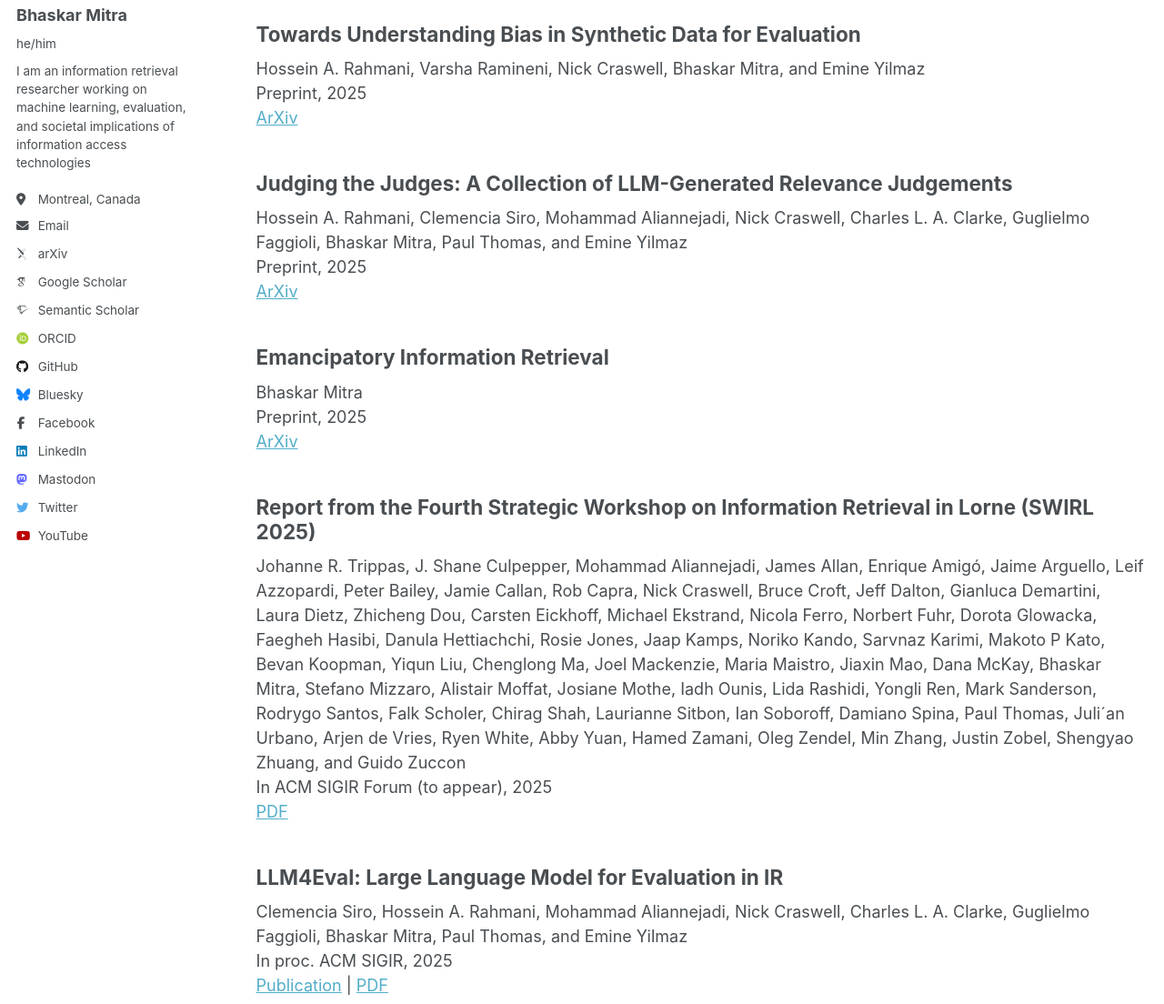
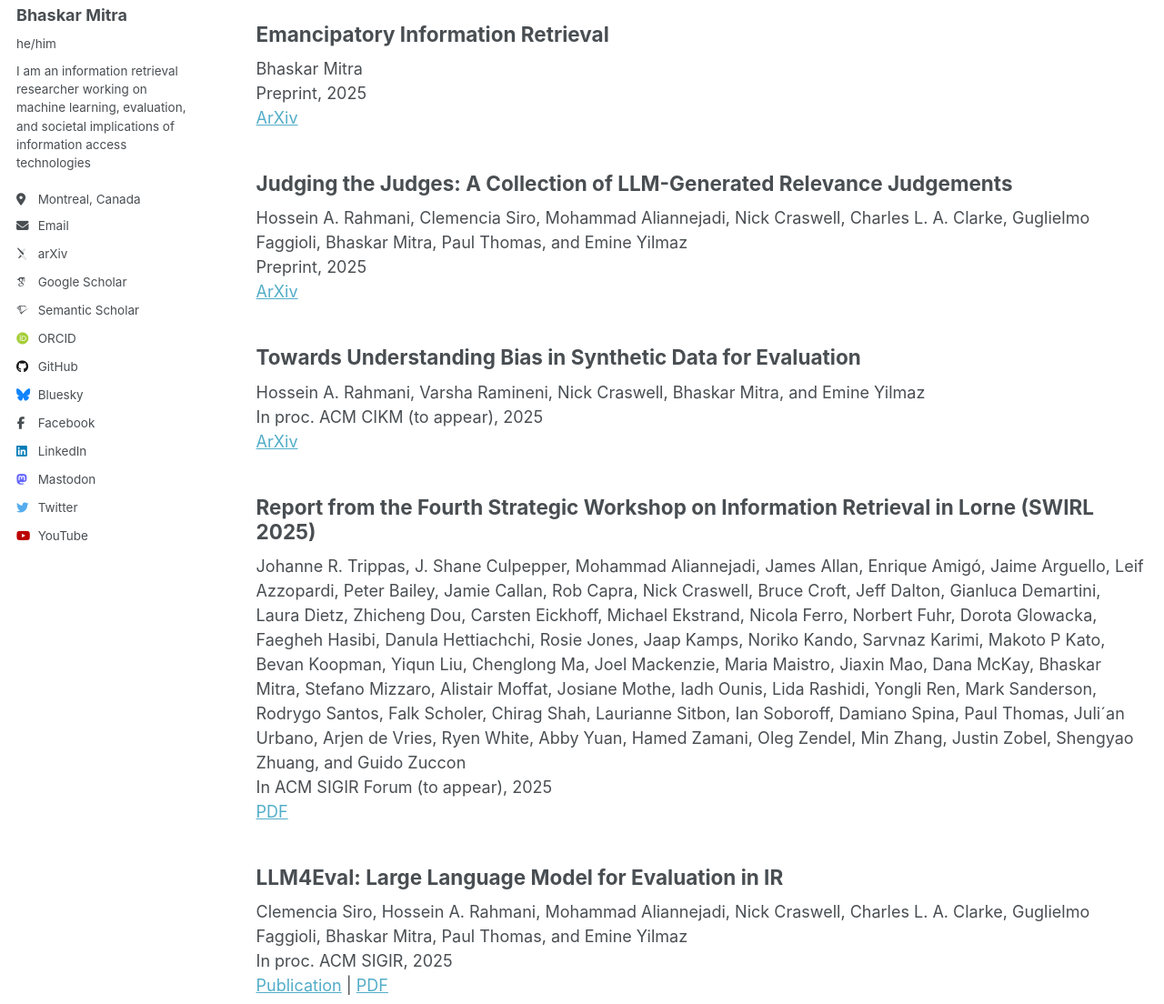
Before and after one commit to bhaskar-mitra/bhaskar-mitra.github.io, a Jekyll site: the page built from _pages/publications.html, in a window 1280 px wide and 1400 px high, cut to the strip 296-1400 px from the top of the window. Shown: the whole strip at 91% size. Built offline with Jekyll 4.4.1, drawn with Linux system fonts in a browser that asks for light colours; some web fonts are replaced; some of the changed lines change nothing that is shown; some of the changed text lies outside the part shown.

Commit message:
Update publications.html

```diff
--- a/_pages/publications.html
+++ b/_pages/publications.html
@@ -16,10 +16,10 @@ author_profile: true
 <hr />
 <div class="list__item">
   <article class="archive__item" itemscope itemtype="http://schema.org/CreativeWork">
-    <h2>Towards Understanding Bias in Synthetic Data for Evaluation</h2>
-    Hossein A. Rahmani, Varsha Ramineni, Nick Craswell, Bhaskar Mitra, and Emine Yilmaz<br/>
+    <h2>Emancipatory Information Retrieval</h2>
+    Bhaskar Mitra<br/>
     Preprint, 2025<br/>
-    <a href="https://arxiv.org/abs/2506.10301">ArXiv</a>
+    <a href="https://arxiv.org/abs/2501.19241">ArXiv</a>
   </article>
   <article class="archive__item" itemscope itemtype="http://schema.org/CreativeWork">
     <h2>Judging the Judges: A Collection of LLM-Generated Relevance Judgements</h2>
@@ -28,10 +28,10 @@ author_profile: true
     <a href="https://arxiv.org/abs/2502.13908">ArXiv</a>
   </article>
   <article class="archive__item" itemscope itemtype="http://schema.org/CreativeWork">
-    <h2>Emancipatory Information Retrieval</h2>
-    Bhaskar Mitra<br/>
-    Preprint, 2025<br/>
-    <a href="https://arxiv.org/abs/2501.19241">ArXiv</a>
+    <h2>Towards Understanding Bias in Synthetic Data for Evaluation</h2>
+    Hossein A. Rahmani, Varsha Ramineni, Nick Craswell, Bhaskar Mitra, and Emine Yilmaz<br/>
+    In proc. ACM CIKM (to appear), 2025<br/>
+    <a href="https://arxiv.org/abs/2506.10301">ArXiv</a>
   </article>
   <article class="archive__item" itemscope itemtype="http://schema.org/CreativeWork">
     <h2>Report from the Fourth Strategic Workshop on Information Retrieval in Lorne (SWIRL 2025)</h2>
@@ -48,7 +48,7 @@ author_profile: true
   <article class="archive__item" itemscope itemtype="http://schema.org/CreativeWork">
     <h2>Tip of the Tongue Query Elicitation for Simulated Evaluation</h2>
     Yifan He, To Eun Kim, Fernando Diaz, Jaime Arguello, and Bhaskar Mitra<br/>
-    In proc. ACM SIGIR (to appear), 2025<br/>
+    In proc. ACM SIGIR, 2025<br/>
     <a href="https://dl.acm.org/doi/10.1145/3726302.3730335">Publication</a> | <a href="../showpdf/?file=3726302.3730335">PDF</a> | <a href="https://arxiv.org/abs/2502.17776">ArXiv</a>
   </article>
   <article class="archive__item" itemscope itemtype="http://schema.org/CreativeWork">
```
